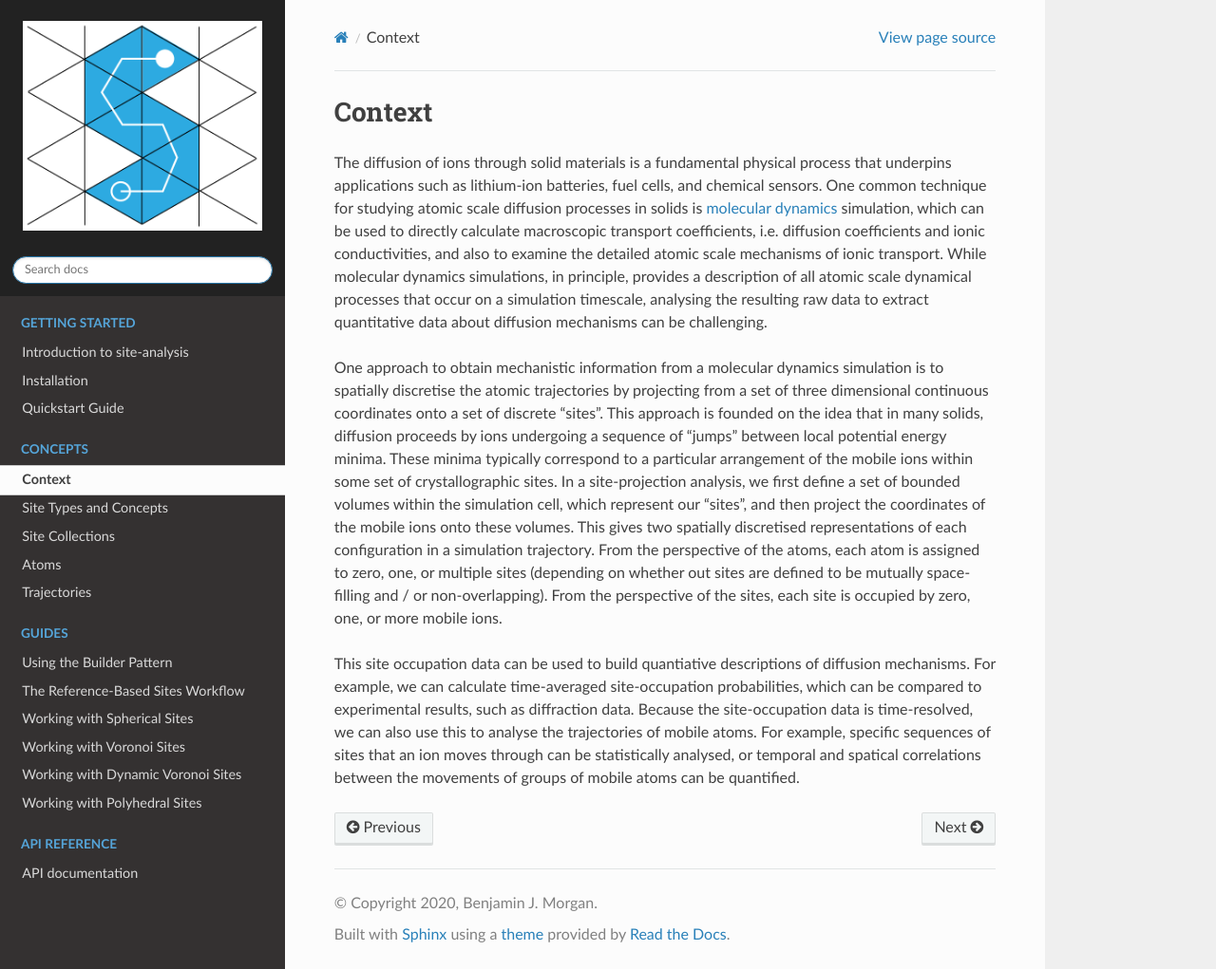
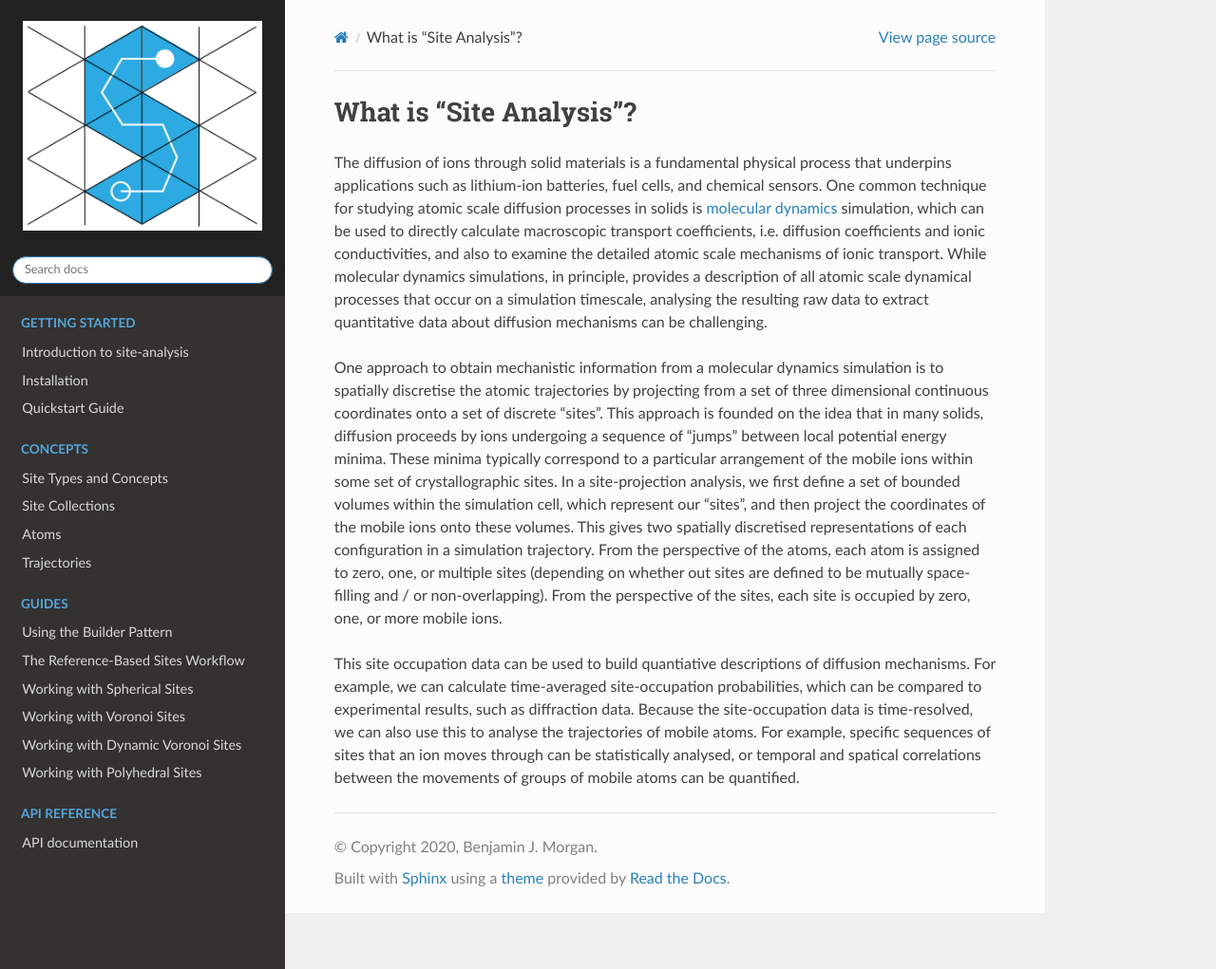
Before and after one commit to bjmorgan/site-analysis, a Sphinx documentation site: the page built from docs/source/concepts/what_is_site_analysis.md, in a window 1280 px wide and 1021 px high. Shown: the whole window at 95% size. Built offline with Sphinx 7.4.7 and the Read the Docs theme 3.1.0, drawn with Linux system fonts in a browser that asks for light colours; pages that are not in the unit, such as notebooks, are missing from menus.

Commit message:
Restructured

```diff
--- a/docs/source/context.md
+++ b/docs/source/concepts/what_is_site_analysis.md
@@ -1,4 +1,4 @@
-# Context
+# What is &ldquo;Site Analysis&rdquo;?
 
 The diffusion of ions through solid materials is a fundamental physical process that underpins applications such as lithium-ion batteries, fuel cells, and chemical sensors. One common technique for studying atomic scale diffusion processes in solids is [molecular dynamics](https://en.wikipedia.org/wiki/Molecular_dynamics) simulation, which can be used to directly calculate macroscopic transport coefficients, i.e. diffusion coefficients and ionic conductivities, and also to examine the detailed atomic scale mechanisms of ionic transport. While molecular dynamics simulations, in principle, provides a description of all atomic scale dynamical processes that occur on a simulation timescale, analysing the resulting raw data to extract quantitative data about diffusion mechanisms can be challenging.
 
```
Also changed, not shown: docs/source/index.md (+1 -1 lines).
